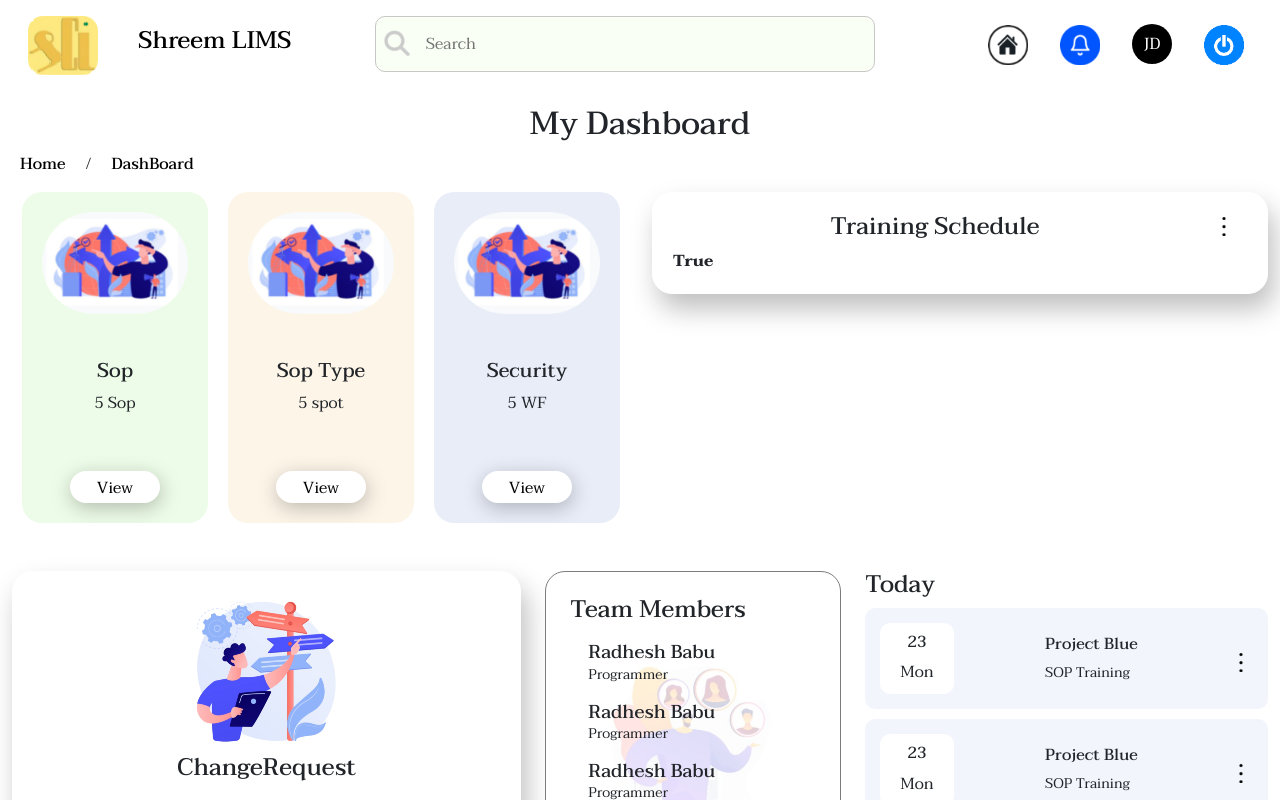
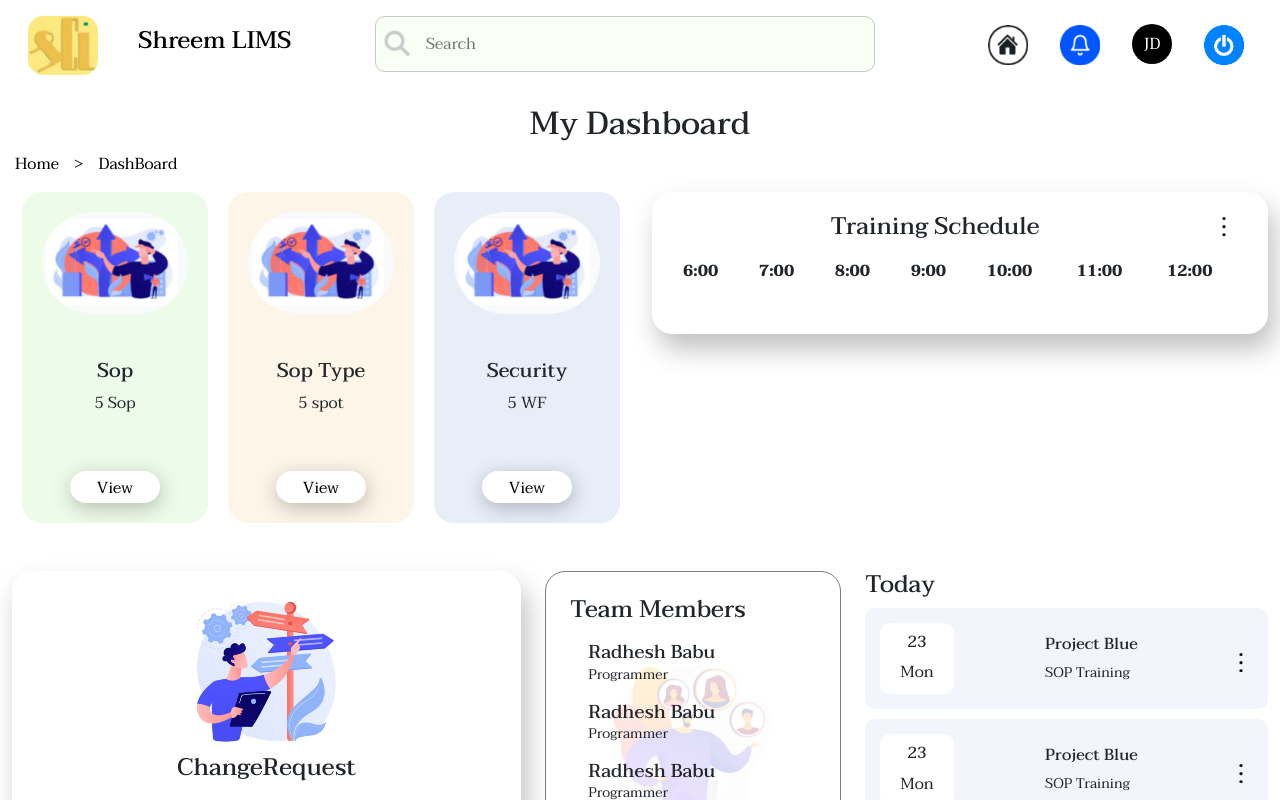
Before and after one commit to Naveen265s/ShreemLims, a React (Create React App) app: page / in a window 1280 px wide. Shown: the top 800 px of the page. Built offline with nearby package versions, Linux system fonts and the light colour scheme.

Commit message:
router navigate

```diff
--- a/src/App.js
+++ b/src/App.js
@@ -4,7 +4,7 @@ import DashBoard from "./components/dashBoard/DashBoard";
 import BreadCrumbs from "./components/breadCrumbs/BreadCrumbs";
 import PageTitleHeader from "./components/pageTitleHeader/PageTitleHeader";
 import { BrowserRouter as Router, Route, Routes } from "react-router-dom";
-import Users_Security from "./components/users&security/Users_Security";
+import UsersSecurity from "./components/users&security/UsersSecurity";
 
 function App() {
     return (
@@ -14,8 +14,8 @@ function App() {
             <BreadCrumbs />
             <DashBoard />
             <Routes>
-                <Route exact path="/" component={DashBoard} />
-                <Route path="/Users_Security" component={Users_Security} />
+                <Route exact path="/" element={<DashBoard/>} />
+                <Route path="/UsersSecurity" element={<UsersSecurity/>} />
             </Routes>
         </Router>
     );
--- a/src/components/breadCrumbs/BreadCrumbs.js
+++ b/src/components/breadCrumbs/BreadCrumbs.js
@@ -1,16 +1,21 @@
 import React from "react";
 import "./BreadCrumbs.scss";
+import{useNavigate} from "react-router-dom";
 
 function BreadCrumbs() {
+    const navigate = useNavigate();
+    const handleHome = () => {
+        navigate("/");
+    }
     return (
         <div>
             <div className="breadcrumbs">
                 <ul>
                     <li>
-                        <a href="#home">Home</a>
+                        <button onClick={handleHome}>Home</button>
                     </li>
                     <li>
-                        <a href="#home">DashBoard</a>
+                        <button >DashBoard</button>
                     </li>
                 </ul>
             </div>
--- a/src/components/breadCrumbs/BreadCrumbs.scss
+++ b/src/components/breadCrumbs/BreadCrumbs.scss
@@ -4,20 +4,27 @@
     ul{
         padding: 0;
         li{
-            padding: 0 0px 0 20px;
+            padding: 0 0px 0 15px;
             font-weight: 500;
             &::after{
-                content: "/";
+                content: ">";
                 display: inline-block;
                 width: auto;
                 height: auto;
-                padding-left: 20px;
+                padding-left: 15px;
             }
             &:last-child{
                 &::after{
                     display: none;
                 }
             }
+            button{
+                border: none;
+                box-shadow: none;
+                padding: 0;
+                outline: none;
+                background: none;
+            }
         }
     }
 }
--- a/src/components/dashBoardSlider/DashBoardSlider.js
+++ b/src/components/dashBoardSlider/DashBoardSlider.js
@@ -7,7 +7,10 @@ import { useNavigate } from "react-router-dom";
 export default function SimpleSlider() {
     const navigate = useNavigate();
 
-    navigate('/User_S');
+    const handleNavigate = () => {
+        navigate('/UsersSecurity');
+    }
+
     var settings = {
         arrow: true,
         lazyLoad: true,
@@ -53,9 +56,9 @@ export default function SimpleSlider() {
                     </div>
                     <h5>Workflow</h5>
                     <p>5 WF</p>
-                    <a href="/Users_Security" className="action">
+                    <button className="action" onClick={handleNavigate}>
                         View
-                    </a>
+                    </button>
                 </div>
                 <div className="product-info">
                     <div className="product-img">
--- a/src/components/trainingScheduleTable/TrainingScheduleTable.js
+++ b/src/components/trainingScheduleTable/TrainingScheduleTable.js
@@ -10,10 +10,26 @@ function TrainingSchedule() {
             <table>
                 <thead>
                     <tr>
-                        <th>True</th>
+                        <th>6:00</th>
+                        <th>7:00</th>
+                        <th>8:00</th>
+                        <th>9:00</th>
+                        <th>10:00</th>
+                        <th>11:00</th>
+                        <th>12:00</th>
                     </tr>
                 </thead>
-                <tbody></tbody>
+                <tbody>
+                    <tr>
+                        <td></td>
+                        <td></td>
+                        <td></td>
+                        <td></td>
+                        <td></td>
+                        <td></td>
+                        <td></td>
+                    </tr>
+                </tbody>
             </table>
         </div>
     );
--- a/src/components/trainingScheduleTable/TrainingScheduleTable.scss
+++ b/src/components/trainingScheduleTable/TrainingScheduleTable.scss
@@ -1 +1,8 @@
 @import "../../Variables&Fonts.scss";
+
+table{
+    width: 100%;
+    th,td{
+        padding: 10px;
+    }
+}
--- a/src/components/users&security/Users_Security.js
+++ b/src/components/users&security/UsersSecurity.js
@@ -1,5 +1,5 @@
 import React from 'react';
-import "./Users_Security.scss";
+import "./UsersSecurity.scss";
 
 function users_security() {
     return (
--- /dev/null
+++ b/src/components/users&security/UsersSecurity.scss
@@ -0,0 +1 @@
+@import "../../Variables&Fonts.scss";
```
